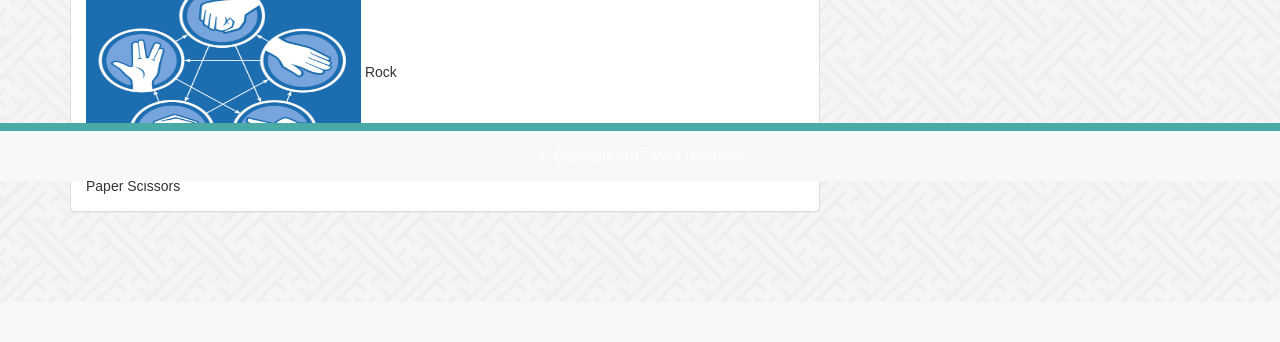
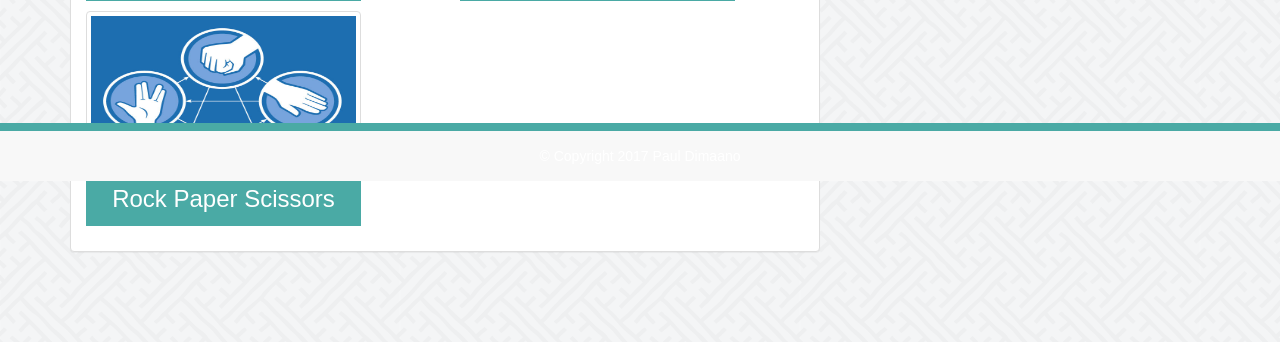
Before and after one commit to dctreborn/Bootstrap-Portfolio, a PHP site: page /portfolio.html in a window 1280 px wide. Shown: the part 619-961 px from the top of the page. Before the commit the page ends 832 px from the top, so only its background shows below. Run offline with PHP 8.4, Linux system fonts and the light colour scheme; some libraries are stand-ins or nearby versions.

Commit message:
gallery thumbnails added. to fix responsiveness

```diff
--- a/assets/css/style.css
+++ b/assets/css/style.css
@@ -54,7 +54,20 @@ p.about {
 	border-bottom: 2px solid #4aaaa5; /*cccccc*/
 }
 
+.thumbnail {
+	position: relative;
+	z-index: 1;
+}
+
 .box_label {
+    width: 275px;
+    z-index: 2;
+    position: absolute;
+    bottom: 10px;
+    text-align: center;
+    padding-top: 10px;
+    padding-bottom: 10px;
+    font-size: 24px;
 	background-color: #4aaaa5;
 	color: #ffffff;
 }
--- a/portfolio.html
+++ b/portfolio.html
@@ -35,27 +35,31 @@
 						<!--thumbnails-->
 						<div class="row">
 							<div class="col-xs-6">
-							<img src="assets/images/hang.png" alt="hangman" title="It's actually a pretty morbid game" width="275" height="205">
-							Hangman
+							<img class="thumbnail" src="assets/images/hang.png" alt="hangman" title="It's actually a pretty morbid game" width="275" height="205">
+							<div class="box_label">Hangman</div>
 							</div>
 
 							<div class="col-xs-6">
-							<img src="assets/images/rpg.png" alt="rpg game" title="Not Final Fantasy" width="275" height="205">
-							RPG</div>
+							<img class="thumbnail" src="assets/images/rpg.png" alt="rpg game" title="Not Final Fantasy" width="275" height="205">
+							<div class="box_label">RPG</div>
+							</div>
 						</div>
 						<div class="row">
 							<div class="col-xs-6">
-							<img src="assets/images/trivia.jpg" alt="trivia" title="I'll take science for 100" width="275" height="205">
-							Trivia</div>
+							<img class="thumbnail" src="assets/images/trivia.jpg" alt="trivia" title="I'll take science for 100" width="275" height="205">
+							<div class="box_label">Trivia</div>
+							</div>
 
 							<div class="col-xs-6">
-							<img src="assets/images/rutgers.png" alt="info widget" title="Who cares about Rutgers?" width="275" height="205">
-							Rutgers</div>
+							<img class="thumbnail" src="assets/images/rutgers.png" alt="info widget" title="Who cares about Rutgers?" width="275" height="205">
+							<div class="box_label">Rutgers</div>
+							</div>
 						</div>
 						<div class="row">
 							<div class="col-xs-6">
-							<img src="assets/images/rps.jpg" alt="rps" title="Rock-Paper-Scissors-Lizard-Spock" width="275" height="205">
-							Rock Paper Scissors</div>
+							<img class="thumbnail" src="assets/images/rps.jpg" alt="rps" title="Rock-Paper-Scissors-Lizard-Spock" width="275" height="205">
+							<div class="box_label">Rock Paper Scissors</div>
+							</div>
 							<div class="col-xs-6"></div>
 						</div>
 
```
